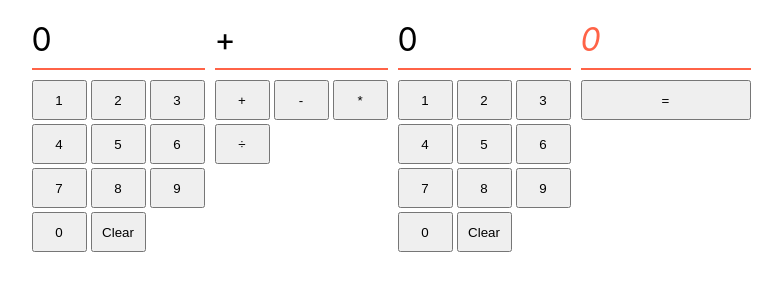
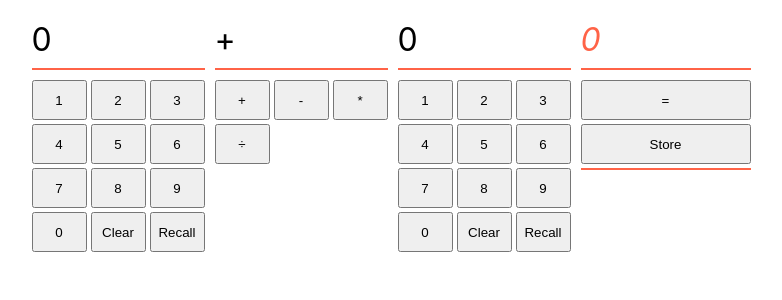
Before and after one commit to boolean-uk/react-state-calculator, a React (Create React App) app: page / in a window 1280 px wide. Shown: the top 300 px of the page, without its empty margins (249-1031 px from the left). Built offline with nearby package versions, Linux system fonts and the light colour scheme.

Commit message:
extension 2 completed

```diff
--- a/src/App.css
+++ b/src/App.css
@@ -44,4 +44,5 @@ html {
 .answer button {
   width: 100%;
   height: 40px;
+  margin-bottom: 4px;
 }
--- a/src/App.js
+++ b/src/App.js
@@ -11,19 +11,20 @@ function App() {
   const [num2, setNum2] = useState(0)
   const [operator, setOperator] = useState('+')
   const [answer, setAnswer] = useState(0)
+  const [storedAnswer, setStoredAnswer] = useState()
 
 
 
   return (
     <div className="calculator">
 
-        <Number1 num1={num1} setNum1={setNum1}/>
+        <Number1 num1={num1} setNum1={setNum1} storedAnswer={storedAnswer}/>
 
         <Operator operator={operator} setOperator={setOperator}/>
 
-        <Number2 num2={num2} setNum2={setNum2}/>
+        <Number2 num2={num2} setNum2={setNum2} storedAnswer={storedAnswer}/>
 
-        <Answer num1={num1} setNum1={setNum1} num2={num2} setNum2={setNum2} operator={operator} setOperator={setOperator} answer={answer} setAnswer={setAnswer}/>
+        <Answer num1={num1} setNum1={setNum1} num2={num2} setNum2={setNum2} operator={operator} setOperator={setOperator} answer={answer} setAnswer={setAnswer} storedAnswer={storedAnswer} setStoredAnswer={setStoredAnswer}/>
 
     </div>
   )
--- a/src/components/Answer.js
+++ b/src/components/Answer.js
@@ -1,4 +1,4 @@
-function Answer ({num1,num2,operator,setNum1,setNum2,setOperator,answer,setAnswer}) {
+function Answer ({num1,num2,operator,setNum1,setNum2,setOperator,answer,setAnswer,storedAnswer,setStoredAnswer}) {
 
   function resultHandle(){
 
@@ -19,11 +19,17 @@ function Answer ({num1,num2,operator,setNum1,setNum2,setOperator,answer,setAnswe
 
   }
 
+  function storeAnswer () {
+    setStoredAnswer(answer)
+  }
+
     return (
         <div className="panel answer">
           <p>{answer}</p>
           <div>
             <button onClick={resultHandle}>=</button>
+            <button onClick={storeAnswer}>Store</button>
+            <p className="p3">{storedAnswer}</p>
           </div>
         </div>
     )
--- a/src/components/Number1.js
+++ b/src/components/Number1.js
@@ -1,6 +1,6 @@
 import { useState } from "react"
 
-function Number1 ({num1, setNum1}) {
+function Number1 ({num1, setNum1, storedAnswer}) {
 
   function handleClick(event) {
     const paragraph = document.querySelector('.p1')
@@ -15,6 +15,10 @@ function Number1 ({num1, setNum1}) {
 
   function clear(){
     setNum1(0)
+  }
+
+  function answerRecall () {
+    setNum1(storedAnswer)
   }
 
     return (
@@ -32,6 +36,7 @@ function Number1 ({num1, setNum1}) {
             <button onClick={handleClick}>9</button>
             <button onClick={handleClick}>0</button>
             <button onClick={clear}>Clear</button>
+            <button onClick={answerRecall}>Recall</button>
           </div>
         </div>
     )
--- a/src/components/Number2.js
+++ b/src/components/Number2.js
@@ -1,7 +1,7 @@
 import { useState } from "react"
 
 
-function Number2 ({num2, setNum2}) {
+function Number2 ({num2, setNum2, storedAnswer}) {
 
   function handleClick(event) {
     const paragraph = document.querySelector('.p2')
@@ -16,6 +16,10 @@ function Number2 ({num2, setNum2}) {
   }
   function clear(){
     setNum2(0)
+  }
+
+  function answerRecall () {
+    setNum2(storedAnswer)
   }
 
   // const button = document.querySelectorAll("button")
@@ -38,6 +42,7 @@ function Number2 ({num2, setNum2}) {
             <button onClick={handleClick}>9</button>
             <button onClick={handleClick}>0</button>
             <button onClick={clear}>Clear</button>
+            <button onClick={answerRecall}>Recall</button>
           </div>
         </div>
     )
```
